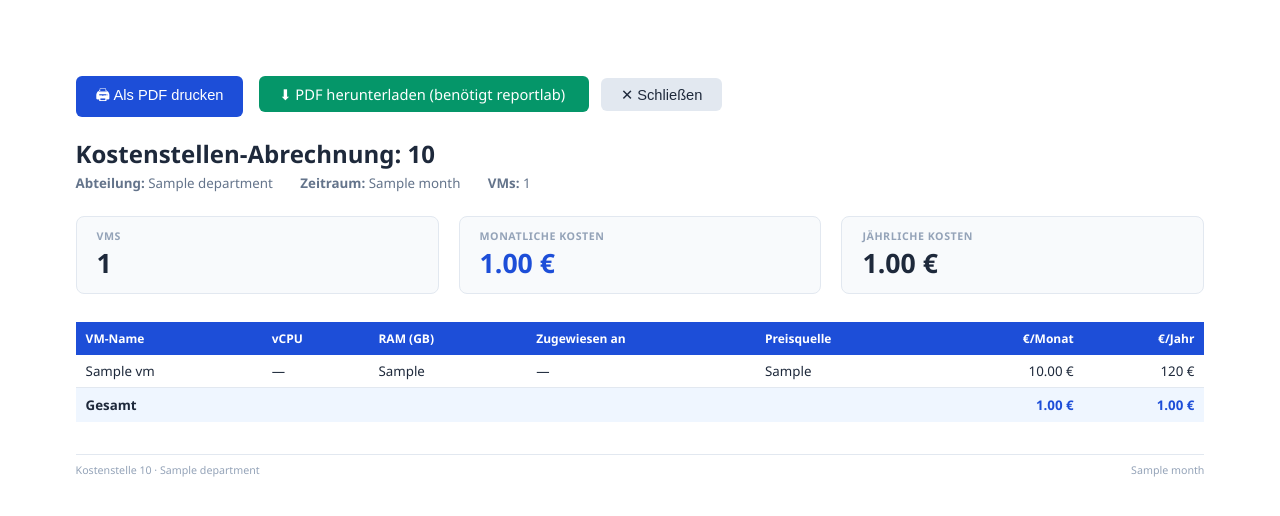
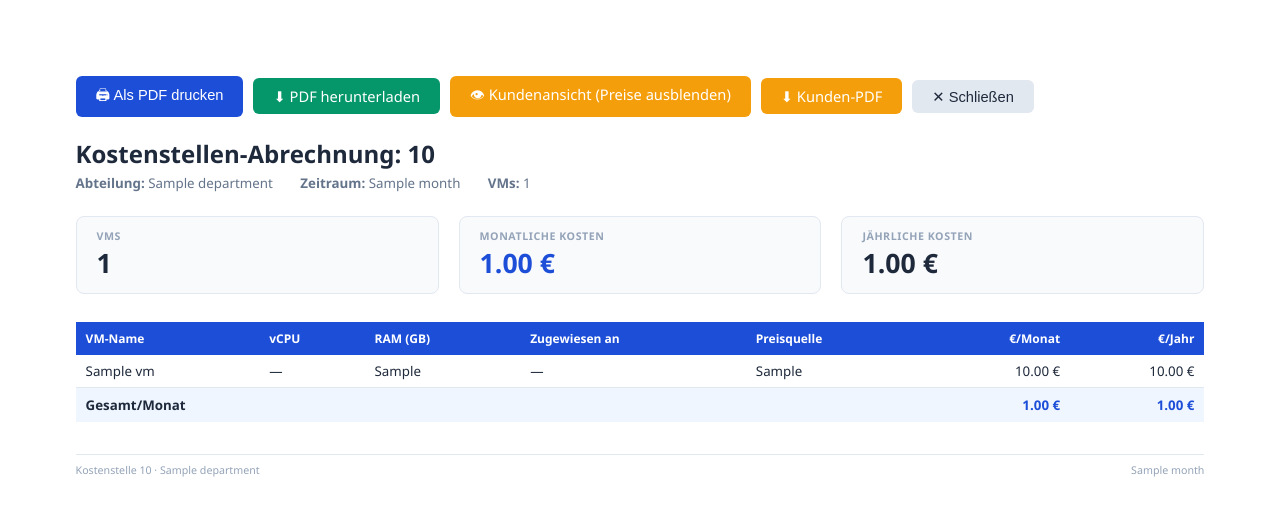
Before and after one commit to dc-paul-83/netbox-vdi-billing, a Django app: template netbox_vdi_billing/templates/netbox_vdi_billing/chargeback_print.html in a window 1280 px wide. Shown: the top 516 px of the page. Run offline with Django 3.2, Linux system fonts and the light colour scheme; the template is opened without the code that fills it: most values are stand-ins (such as "Sample title", 1, 10 or a date in 2020).

Commit message:
feat: Kundenansicht PDF – Einzelpreise ausblenden (?hide_prices=1)
- ChargebackPrintView: ?hide_prices=1 Parameter
  → Tabelle ohne €/Monat und Preisquelle pro VM
  → Nur Endbeträge (Gesamt/Monat + /Jahr) sichtbar
  → PDF-Generierung ebenfalls angepasst
- chargeback_print.html: Kunden-PDF und interne Ansicht umschaltbar
  → Buttons: PDF / Kunden-PDF / Kundenansicht (Preise ausblenden)
  → Badge "Kundenansicht" im Dokumentkopf
- chargeback_overview.html: zweiter Button "Kunden-PDF" pro KST

```diff
--- a/netbox_vdi_billing/templates/netbox_vdi_billing/chargeback_overview.html
+++ b/netbox_vdi_billing/templates/netbox_vdi_billing/chargeback_overview.html
@@ -78,8 +78,12 @@
       <span class="text-muted small">≈ {{ group.total_yearly|floatformat:2 }} €/Jahr</span>
       {% if group.cost_center_pk %}
       <a href="{% url 'plugins:netbox_vdi_billing:chargeback_print' group.cost_center_pk %}"
-         target="_blank" class="btn btn-sm btn-outline-secondary" title="Druckansicht / PDF">
+         target="_blank" class="btn btn-sm btn-outline-secondary" title="Interne Ansicht mit Einzelpreisen">
         <i class="mdi mdi-printer"></i> PDF
+      </a>
+      <a href="{% url 'plugins:netbox_vdi_billing:chargeback_print' group.cost_center_pk %}?hide_prices=1"
+         target="_blank" class="btn btn-sm btn-outline-warning" title="Kundenansicht – Einzelpreise ausgeblendet">
+        <i class="mdi mdi-eye-off-outline"></i> Kunden-PDF
       </a>
       {% endif %}
     </div>
--- a/netbox_vdi_billing/templates/netbox_vdi_billing/chargeback_print.html
+++ b/netbox_vdi_billing/templates/netbox_vdi_billing/chargeback_print.html
@@ -2,13 +2,15 @@
 <html lang="de">
 <head>
 <meta charset="UTF-8">
-<title>Chargeback – {{ cost_center }} – {{ month }}</title>
+<title>Kostenstellen-Abrechnung – {{ cost_center }} – {{ month }}{% if hide_prices %} (Kundenansicht){% endif %}</title>
 <style>
   * { box-sizing: border-box; margin: 0; padding: 0; }
   body { font-family: 'Segoe UI', Arial, sans-serif; font-size: 11pt; color: #1e293b; padding: 2cm; }
   h1 { font-size: 18pt; font-weight: 700; margin-bottom: 4px; }
   .meta { font-size: 10pt; color: #64748b; margin-bottom: 24px; }
   .meta span { margin-right: 24px; }
+  .badge-customer { display:inline-block; background:#f59e0b; color:#fff; font-size:9pt;
+                    padding:2px 10px; border-radius:12px; font-weight:600; margin-left:10px; vertical-align:middle; }
 
   .kpis { display: flex; gap: 20px; margin-bottom: 28px; }
   .kpi { background: #f8fafc; border: 1px solid #e2e8f0; border-radius: 8px; padding: 12px 20px; flex: 1; }
@@ -19,17 +21,22 @@
   table { width: 100%; border-collapse: collapse; margin-top: 8px; }
   thead tr { background: #1d4ed8; color: #fff; }
   thead th { padding: 8px 10px; text-align: left; font-size: 9pt; font-weight: 600; }
-  thead th:last-child, thead th:nth-last-child(2) { text-align: right; }
   tbody tr:nth-child(even) { background: #f8fafc; }
   tbody td { padding: 7px 10px; border-bottom: 1px solid #e2e8f0; font-size: 10pt; }
-  tbody td:last-child, tbody td:nth-last-child(2) { text-align: right; }
   tfoot tr { background: #eff6ff; font-weight: 700; }
   tfoot td { padding: 8px 10px; font-size: 10pt; }
-  tfoot td:last-child, tfoot td:nth-last-child(2) { text-align: right; color: #1d4ed8; }
+  tfoot td.total-val { text-align: right; color: #1d4ed8; }
+  .text-right { text-align: right; }
 
   .footer { margin-top: 32px; font-size: 8pt; color: #94a3b8; border-top: 1px solid #e2e8f0; padding-top: 8px;
             display: flex; justify-content: space-between; }
-  .no-print { margin-bottom: 20px; }
+  .no-print { margin-bottom: 20px; display: flex; gap: 10px; flex-wrap: wrap; align-items: center; }
+  .btn { padding: 8px 20px; border: none; border-radius: 6px; cursor: pointer; font-size: 11pt;
+         text-decoration: none; display: inline-block; }
+  .btn-blue   { background: #1d4ed8; color: #fff; }
+  .btn-green  { background: #059669; color: #fff; }
+  .btn-orange { background: #f59e0b; color: #fff; }
+  .btn-gray   { background: #e2e8f0; color: #1e293b; }
 
   @media print {
     .no-print { display: none !important; }
@@ -41,18 +48,21 @@
 <body>
 
 <div class="no-print">
-  <button onclick="window.print()" style="padding:8px 20px;background:#1d4ed8;color:#fff;border:none;border-radius:6px;cursor:pointer;font-size:11pt">
-    🖨 Als PDF drucken
-  </button>
-  <a href="?format=pdf" style="margin-left:12px;padding:8px 20px;background:#059669;color:#fff;text-decoration:none;border-radius:6px;font-size:11pt">
-    ⬇ PDF herunterladen (benötigt reportlab)
-  </a>
-  <button onclick="window.close()" style="margin-left:12px;padding:8px 20px;background:#e2e8f0;color:#1e293b;border:none;border-radius:6px;cursor:pointer;font-size:11pt">
-    ✕ Schließen
-  </button>
+  <button onclick="window.print()" class="btn btn-blue">🖨 Als PDF drucken</button>
+  <a href="?format=pdf{% if hide_prices %}&hide_prices=1{% endif %}" class="btn btn-green">⬇ PDF herunterladen</a>
+  {% if hide_prices %}
+    <a href="?" class="btn btn-gray">🔓 Interne Ansicht (mit Preisen)</a>
+  {% else %}
+    <a href="?hide_prices=1" class="btn btn-orange">👁 Kundenansicht (Preise ausblenden)</a>
+    <a href="?format=pdf&hide_prices=1" class="btn btn-orange">⬇ Kunden-PDF</a>
+  {% endif %}
+  <button onclick="window.close()" class="btn btn-gray">✕ Schließen</button>
 </div>
 
-<h1>Kostenstellen-Abrechnung: {{ cost_center }}</h1>
+<h1>
+  Kostenstellen-Abrechnung: {{ cost_center }}
+  {% if hide_prices %}<span class="badge-customer">Kundenansicht</span>{% endif %}
+</h1>
 <div class="meta">
   {% if department %}<span><strong>Abteilung:</strong> {{ department }}</span>{% endif %}
   <span><strong>Zeitraum:</strong> {{ month }}</span>
@@ -81,9 +91,11 @@
       <th>vCPU</th>
       <th>RAM (GB)</th>
       <th>Zugewiesen an</th>
+      {% if not hide_prices %}
       <th>Preisquelle</th>
-      <th>€/Monat</th>
-      <th>€/Jahr</th>
+      <th class="text-right">€/Monat</th>
+      <th class="text-right">€/Jahr</th>
+      {% endif %}
     </tr>
   </thead>
   <tbody>
@@ -93,24 +105,38 @@
       <td>{{ vm.vcpus|default:"—" }}</td>
       <td>{{ vm.memory_gb }}</td>
       <td>{{ vm.assigned_to|default:"—" }}</td>
+      {% if not hide_prices %}
       <td>{{ vm.pricing_source }}</td>
-      <td>{% if vm.cost_monthly > 0 %}{{ vm.cost_monthly|floatformat:2 }} €{% else %}—{% endif %}</td>
-      <td>{% if vm.cost_monthly > 0 %}{% widthratio vm.cost_monthly 1 12 %} €{% else %}—{% endif %}</td>
+      <td class="text-right">{% if vm.cost_monthly > 0 %}{{ vm.cost_monthly|floatformat:2 }} €{% else %}—{% endif %}</td>
+      <td class="text-right">{% if vm.cost_monthly > 0 %}{{ vm.cost_yearly|floatformat:2 }} €{% else %}—{% endif %}</td>
+      {% endif %}
     </tr>
     {% endfor %}
   </tbody>
   <tfoot>
     <tr>
-      <td colspan="5">Gesamt</td>
-      <td>{{ total_monthly|floatformat:2 }} €</td>
-      <td>{{ total_yearly|floatformat:2 }} €</td>
+      {% if hide_prices %}
+      <td colspan="3">Gesamt/Monat</td>
+      <td class="total-val">{{ total_monthly|floatformat:2 }} €</td>
+      {% else %}
+      <td colspan="4">Gesamt/Monat</td>
+      <td></td>
+      <td class="total-val">{{ total_monthly|floatformat:2 }} €</td>
+      <td class="total-val">{{ total_yearly|floatformat:2 }} €</td>
+      {% endif %}
     </tr>
+    {% if hide_prices %}
+    <tr>
+      <td colspan="3">Gesamt/Jahr</td>
+      <td class="total-val">{{ total_yearly|floatformat:2 }} €</td>
+    </tr>
+    {% endif %}
   </tfoot>
 </table>
 
 <div class="footer">
   <span>Kostenstelle {{ cost_center }}{% if department %} · {{ department }}{% endif %}</span>
-  <span>{{ month }}</span>
+  <span>{{ month }}{% if hide_prices %} · Kundenansicht{% endif %}</span>
 </div>
 </body>
 </html>
```
Also changed, not shown: netbox_vdi_billing/views.py (+40 -18 lines).
